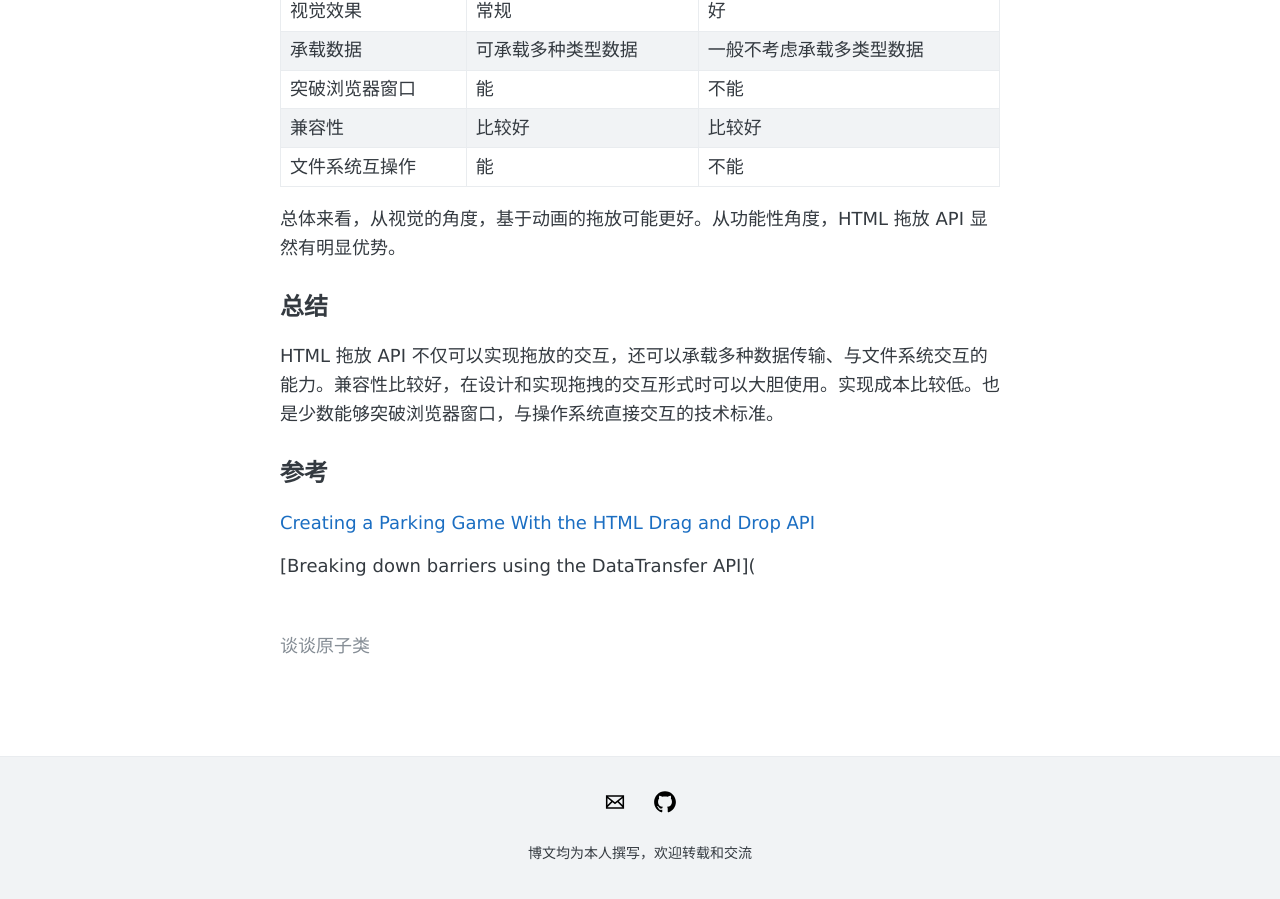
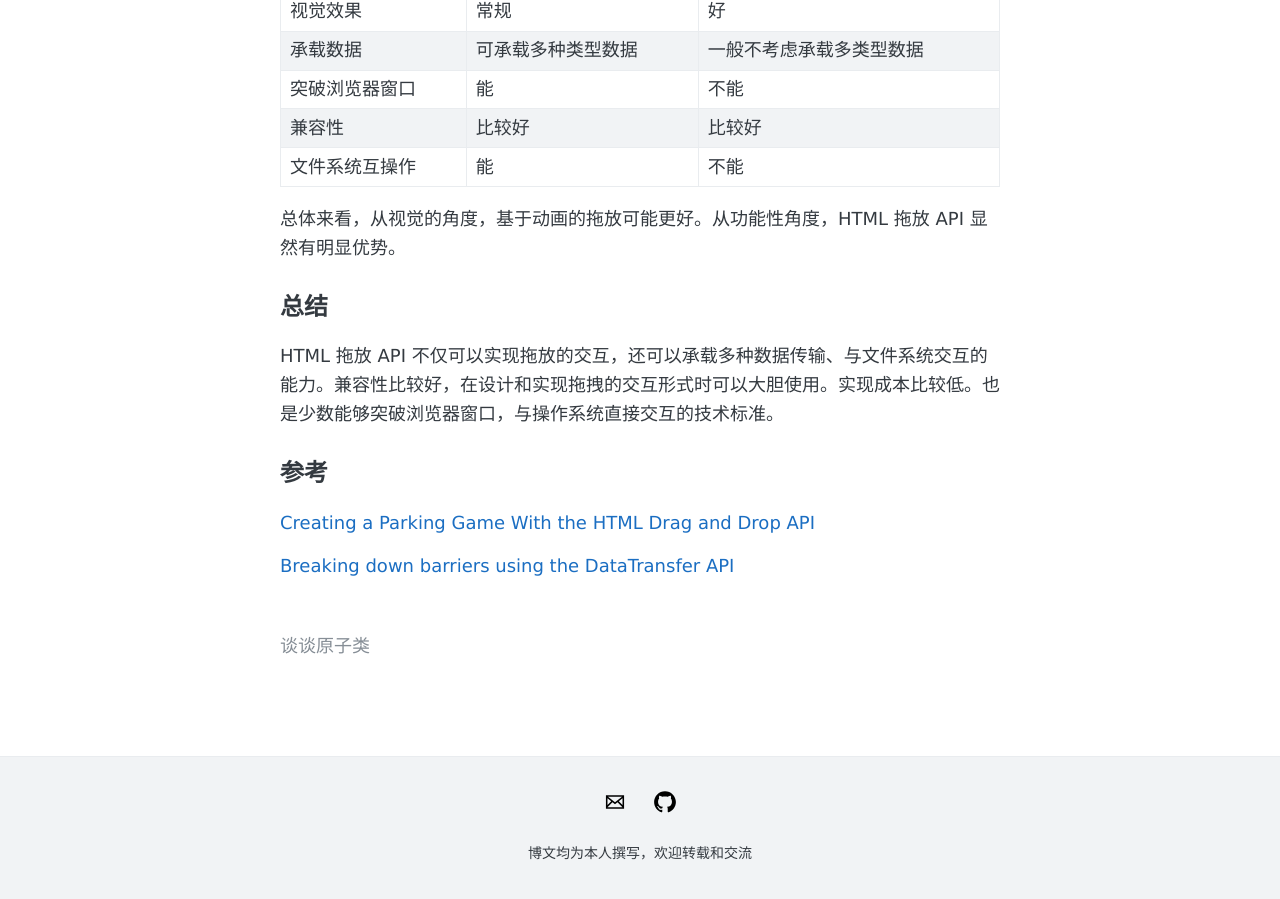
Before and after one commit to ExcitedSpider/archive.excitedspider.github.io, a Jekyll site: the page built from _posts/2021-12-14-Drag & Drop API.md, in a window 1280 px wide and 900 px high, scrolled down 3504 px. Built offline with Jekyll 4.4.1, drawn with Linux system fonts in a browser that asks for light colours; some of the changed lines change nothing that is shown.

Commit message:
doc: update

```diff
--- a/_posts/2021-12-14-Drag & Drop API.md
+++ b/_posts/2021-12-14-Drag & Drop API.md
@@ -133,4 +133,4 @@ HTML 拖放 API 不仅可以实现拖放的交互，还可以承载多种数据
 
 [Creating a Parking Game With the HTML Drag and Drop API](https://css-tricks.com/creating-a-parking-game-with-the-html-drag-and-drop-api/)
 
-[Breaking down barriers using the DataTransfer API](
+[Breaking down barriers using the DataTransfer API](https://web.dev/datatransfer/)
```
